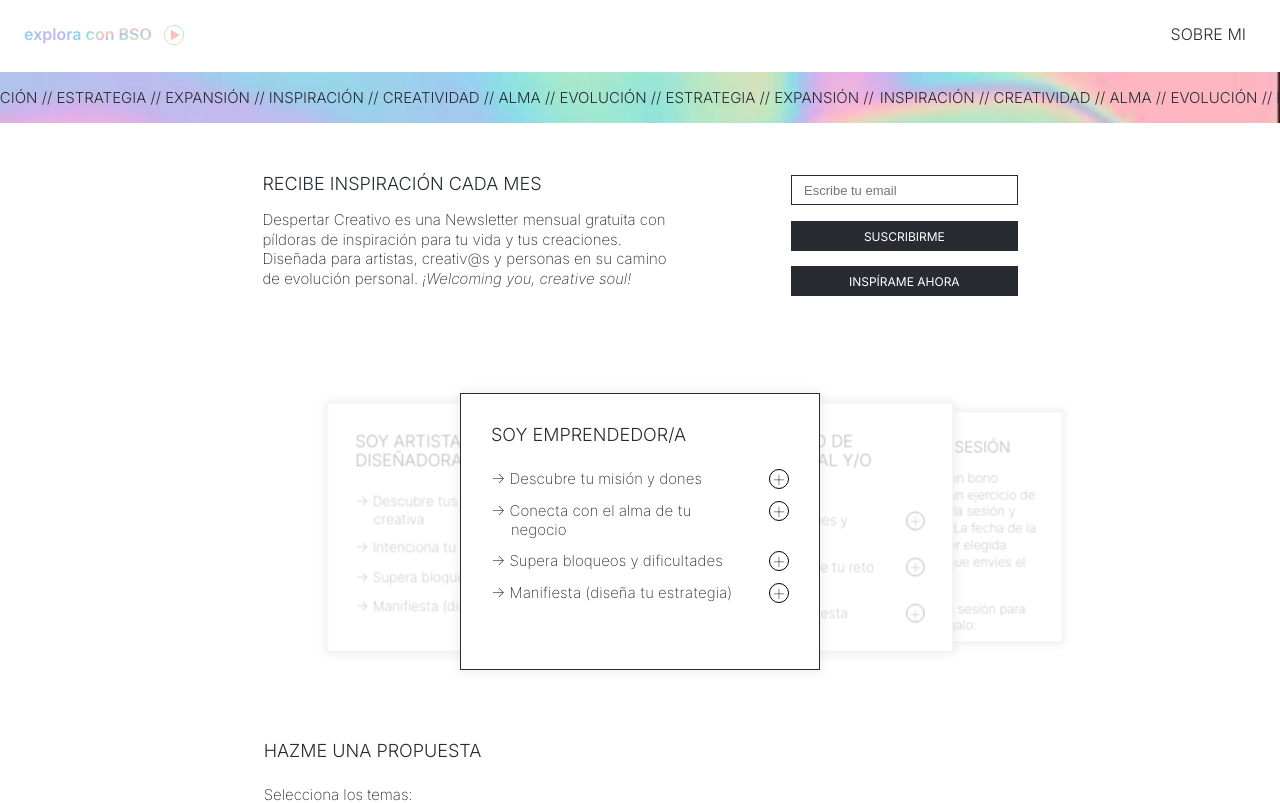
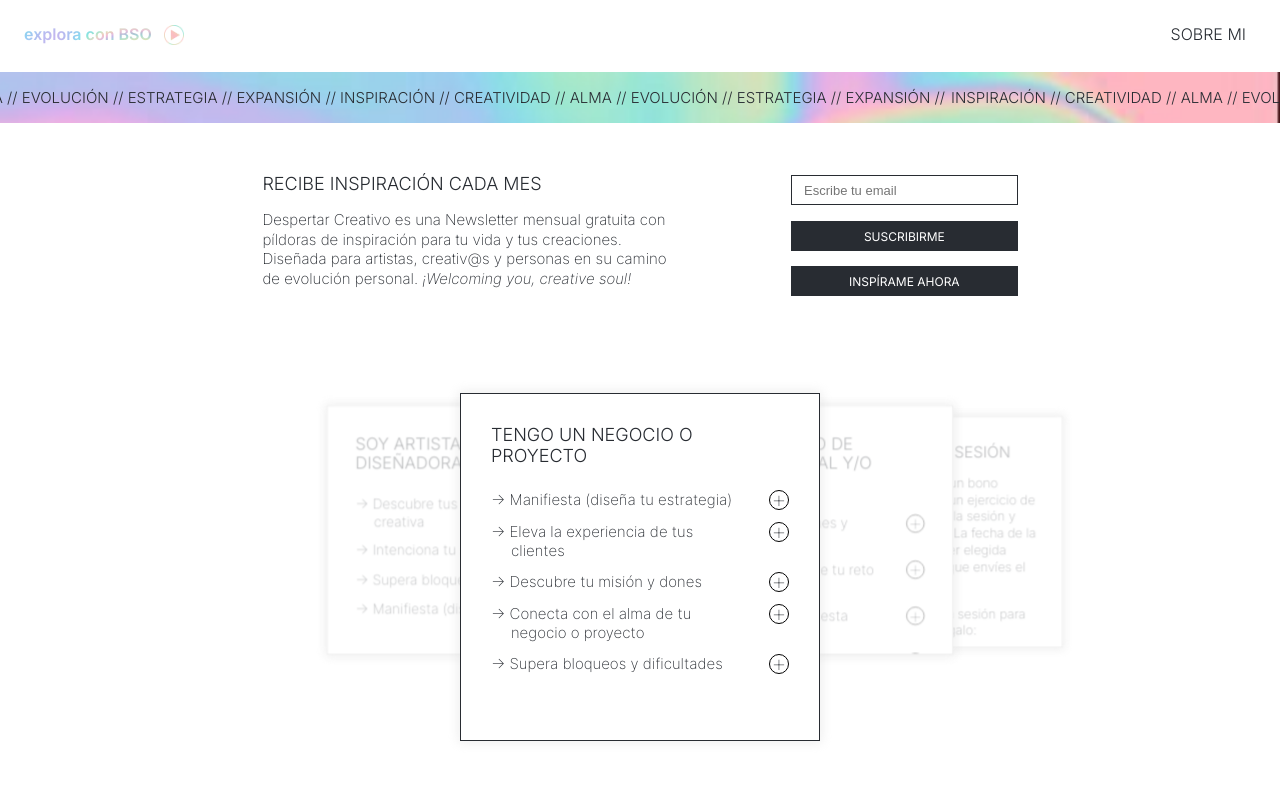
Before and after one commit to vicentegarcya/jimenagonzalez.in, a Next.js app: page / in a window 1280 px wide. Shown: the top 803 px of the page. Built offline with nearby package versions, Linux system fonts and the light colour scheme.

Commit message:
finish main services changes

```diff
--- a/pages/index.js
+++ b/pages/index.js
@@ -148,30 +148,30 @@ export default function Home() {
                   <div className={styles.servicios_grupo}>
                     <Service
                       title="Descubre tus dones y tu voz creativa"
-                      description="Comprende tu huella creativa: misión creativa, energías principales, talentos, retos evolutivos de tu camino creativo, expresión creativa principal."
-                      price="99,00 €"
-                      hashtags="#astrologia #creatividad #tarot"
+                      description="Comprende tu huella creativa: misión creativa, energías principales, talentos, retos evolutivos de tu camino creativo, expresión creativa principal, en una sesión híbrida de coaching creativo, astrología evolutiva y tarot."
+                      price="111,00 €"
+                      hashtags="#despertarcreativo #astrología #creatividad #tarot"
                       calendlyUrl="https://calendly.com/jimenagonzalez-in/descubre-mision-dones"
                     />
                     <Service
                       title="Intenciona tu siguiente proyecto"
-                      description="Descubre la identidad de tu próximo proyecto: su naturaleza, su propósito, los aprendizajes que trae, los retos y los dones que te pide expresar. "
+                      description="Descubre la identidad de tu próximo proyecto: su naturaleza, su propósito, los aprendizajes que trae, los retos y los dones que te pide expresar, en una sesión híbrida de facilitación creativa y tarot."
                       price="77,00 €"
-                      hashtags="#creatividad #tarot"
+                      hashtags="#despertarcreativo #creatividad #tarot"
                       calendlyUrl="https://calendly.com/jimenagonzalez-in/sesion-intenciona-tu-siguiente-proyecto-x-jimena-gonzalez"
                     />
                     <Service
                       title="Supera bloqueos creativos"
-                      description="Comprende el origen de tu bloqueo creativo, los aprendizajes a integrar y las acciones para liberarlo."
+                      description="Comprende el origen de tu bloqueo creativo, los aprendizajes a integrar y las acciones para liberarlo, en una sesión de coaching creativo y canalización con tarot."
                       price="77,00 €"
-                      hashtags="#creatividad #tarot #registrosakasicos"
+                      hashtags="#despertarcreativo #procesocreativo #tarot"
                       calendlyUrl="https://calendly.com/jimenagonzalez-in/sesion-supera-tu-bloqueo-creativo-x-jimena-gonzalez"
                     />
                     <Service
                       title="Manifiesta (diseña tu estrategia)"
-                      description="Conecta con tu auténtica visión, intenciona tu expansión y diseña un plan guiado."
+                      description="Conecta con tu auténtica visión, intenciona tu expansión y diseña un plan guiado, en una sesión de asesoramiento estratégico."
                       price="111,00 € *"
-                      hashtags="#estrategia #business #tarot"
+                      hashtags="#estrategia #diseño #despertarcreativo"
                       calendlyUrl="https://calendly.com/jimenagonzalez-in/sesion-manifiesta-estrategia-x-jimena-gonzalez"
                       asterisco="* Las sesiones de asesoramiento estratégico posteriores tienen un valor de 95€."
                     />
@@ -180,36 +180,44 @@ export default function Home() {
               </SwiperSlide>
               <SwiperSlide onClick={() => swiperRef.current.slideTo(1)}>
                 <div className={styles.servicio}>
-                  <h3>SOY EMPRENDEDOR/A</h3>
+                  <h3>TENGO UN NEGOCIO O PROYECTO</h3>
                   <div className={styles.servicios_grupo}>
                     <Service
+                      title="Manifiesta (diseña tu estrategia)"
+                      description="Crea o revisa la estrategia de tu proyecto o negocio con esta sesión de asesoramiento estratégico, adaptada a su necesidad y momento actual, con diseño de estrategia y business coaching."
+                      price="111,00 € *"
+                      hashtags="#estrategia #businessdesign"
+                      calendlyUrl="https://calendly.com/jimenagonzalez-in/sesion-manifiesta-disena-tu-estrategia-x-jimena-gonzalez"
+                      asterisco="* Bono de 5 sesiones de asesoramiento estratégico · 444€"
+                    />
+                    <Service
+                      title="Eleva la experiencia de tus clientes"
+                      description="Crea o rediseña la experiencia física y/o digital de los usuarios de tus servicios con esta sesión de acompañamiento estratégico. Eleva la oferta de tu negocio usando diseño de experiencia y diseño de servicios. "
+                      price="111,00 € *"
+                      hashtags="#estrategia #experiencedesign #servicedesign"
+                      calendlyUrl="https://calendly.com/jimenagonzalez-in/sesion-eleva-x-jimena-gonzalez"
+                      asterisco="* Bono de 5 sesiones de asesoramiento estratégico · 444€"
+                    />
+                    <Service
                       title="Descubre tu misión y dones"
-                      description="Comprende tu huella creativa: misión, dones y talentos a expresar, retos evolutivos y naturaleza de los proyectos alineados."
-                      price="99,00 €"
-                      hashtags="#astrología #emprendimiento #tarot #creatividad"
+                      description="Comprende tu huella creativa: misión, dones y talentos a expresar, retos evolutivos y naturaleza de los proyectos alineados, en una sesión híbrida de coaching estratégico, astrología evolutiva y tarot."
+                      price="111,00 €"
+                      hashtags="#emprendimiento #tarot #despertarcreativo #astrología"
                       calendlyUrl="https://calendly.com/jimenagonzalez-in/sesion-descubre-tu-mision-y-dones-x-jimena-gonzalez"
                     />
                     <Service
-                      title="Conecta con el alma de tu negocio"
-                      description="Descubre la identidad de tu negocio: alma y naturaleza, misión individual y colectiva, propósito, tu rol en él, los dones y talentos que te pide expresar y los aprendizajes que trae para ti."
+                      title="Conecta con el alma de tu negocio o proyecto"
+                      description="Descubre la identidad de tu negocio: alma y naturaleza, misión individual y colectiva, propósito, tu rol en él, los dones y talentos que te pide expresar y los aprendizajes que trae para ti; en una sesión híbrida de diseño de negocios y coaching estratégico combinada con canalización y tarot."
                       price="77,00 €"
-                      hashtags="#estrategia #tarot #astrología"
+                      hashtags="#estrategia #despertarcreativo #tarot"
                       calendlyUrl="https://calendly.com/jimenagonzalez-in/sesion-conecta-con-el-alma-de-tu-negocio-x-jimena-gonzalez"
                     />
                     <Service
                       title="Supera bloqueos y dificultades"
-                      description="Comprende la naturaleza de tus bloqueos, los aprendizajes que traen y las acciones para liberarlos."
+                      description="Comprende la naturaleza de tus bloqueos, los aprendizajes que traen y las acciones para liberarlos, en una sesión de coaching estratégico combinada con tarot."
                       price="77,00 €"
-                      hashtags="#estrategia #tarot"
+                      hashtags="#estrategia #despertarcreativo #tarot"
                       calendlyUrl="https://calendly.com/jimenagonzalez-in/sesion-supera-bloqueos-y-dificultades-x-jimena-gonzalez"
-                    />
-                    <Service
-                      title="Manifiesta (diseña tu estrategia)"
-                      description="Conecta con tu auténtica visión, intenciona tu expansión y diseña un plan guiado."
-                      price="111,00 € *"
-                      hashtags="#estrategia #tarot"
-                      calendlyUrl="https://calendly.com/jimenagonzalez-in/sesion-manifiesta-disena-tu-estrategia-x-jimena-gonzalez"
-                      asterisco="* Las sesiones de asesoramiento estratégico posteriores tienen un valor de 95€."
                     />
                   </div>
                 </div>
@@ -222,24 +230,36 @@ export default function Home() {
                   <div className={styles.servicios_grupo}>
                     <Service
                       title="Descubre tu misión, dones y retos vitales"
-                      description="Comprende tu huella evolutiva: misión, dones y talentos a expresar, retos evolutivos y de sanación de tu alma."
+                      description="Comprende tu huella evolutiva: misión, dones y talentos a expresar, retos evolutivos y de sanación de tu alma, en una sesión de lectura de tu carta astral combinada con una tirada de tarot evolutivo."
                       price="99,00 €"
                       hashtags="#astrología #tarot"
                       calendlyUrl="https://calendly.com/jimenagonzalez-in/sesion-descubre-tu-mision-y-evolucion-x-jimena-gonzalez"
                     />
                     <Service
                       title="Comprende el sentido de tu reto actual"
-                      description="Descubre la perspectiva evolutiva y espiritual de tu dificultad actual (pareja, salud, trabajo, sanación…) y conecta con su propósito, aprendizajes y acciones a tomar."
+                      description="Descubre la perspectiva evolutiva y espiritual de tu dificultad actual (pareja, salud, trabajo, sanación…) y conecta con su propósito, aprendizajes y acciones a tomar, en una sesión de tarot evolutivo."
                       price="55,00 €"
                       hashtags="#tarot #espiritualidad"
                       calendlyUrl="https://calendly.com/jimenagonzalez-in/sesion-comprende-tu-reto-x-jimena-gonzalez"
                     />
                     <Service
                       title="Desvela el propósito de esta etapa vital"
-                      description="Comprende la energía de esta etapa de tu desarrollo, sus retos evolutivos y aprendizajes a integrar, las áreas de tu vida que son protagonistas y cómo hacerle frente de la mejor manera."
-                      price="111,00 €"
+                      description="Comprende la energía de esta etapa de tu desarrollo, sus retos evolutivos y aprendizajes a integrar, las áreas de tu vida que son protagonistas y la energía disponible para ti; en una sesión de lectura de tu revolución solar, tránsitos del año y el clima astral aplicado combinado con una tirada de tarot evolutivo. Especialmente recomendada para cumpleaños, comienzos de año o cambios vitales."
+                      price="222,00 €"
                       hashtags="#astrologia #tarot"
                       calendlyUrl="https://calendly.com/jimenagonzalez-in/sesion-desvela-esta-etapa-vital-x-jimena-gonzalez"
+                    />
+                    <Service
+                      title="Crea tu propia sesión"
+                      description="Explora cualquier temática en esta sesión, con la técnica o técnicas que mejor se adapten a ella: una tirada personalizada de Tarot, información astrológica, Registros Akáshicos, numerología, diseño humano, coaching, etc."
+                      price="55,00 €"
+                      calendlyUrl="https://calendly.com/jimenagonzalez-in/crea-tu-sesion-x-jimena-gonzalez"
+                    />
+                    <Service
+                      title="Resuelve tu duda (express)"
+                      description="Aclara una consulta rápida en esta sesión de 10 minutos con Tarot y/o otras técnicas."
+                      price="25,00 €"
+                      calendlyUrl="https://calendly.com/jimenagonzalez-in/sesion-consulta-express-x-jimena-gonzalez-clone"
                     />
                   </div>
                 </div>
@@ -297,69 +317,77 @@ export default function Home() {
           {!isDesktop && (
             <section className={styles.servicios}>
               <div className={styles.servicio}>
+                <h3>TENGO UN NEGOCIO O PROYECTO</h3>
+                <div className={styles.servicios_grupo}>
+                  <Service
+                    title="Manifiesta (diseña tu estrategia)"
+                    description="Crea o revisa la estrategia de tu proyecto o negocio con esta sesión de asesoramiento estratégico, adaptada a su necesidad y momento actual, con diseño de estrategia y business coaching."
+                    price="111,00 € *"
+                    hashtags="#estrategia #businessdesign"
+                    calendlyUrl="https://calendly.com/jimenagonzalez-in/sesion-manifiesta-disena-tu-estrategia-x-jimena-gonzalez"
+                    asterisco="* Bono de 5 sesiones de asesoramiento estratégico · 444€"
+                  />
+                  <Service
+                    title="Eleva la experiencia de tus clientes"
+                    description="Crea o rediseña la experiencia física y/o digital de los usuarios de tus servicios con esta sesión de acompañamiento estratégico. Eleva la oferta de tu negocio usando diseño de experiencia y diseño de servicios. "
+                    price="111,00 € *"
+                    hashtags="#estrategia #experiencedesign #servicedesign"
+                    calendlyUrl="https://calendly.com/jimenagonzalez-in/sesion-eleva-x-jimena-gonzalez"
+                    asterisco="* Bono de 5 sesiones de asesoramiento estratégico · 444€"
+                  />
+                  <Service
+                    title="Descubre tu misión y dones"
+                    description="Comprende tu huella creativa: misión, dones y talentos a expresar, retos evolutivos y naturaleza de los proyectos alineados, en una sesión híbrida de coaching estratégico, astrología evolutiva y tarot."
+                    price="111,00 €"
+                    hashtags="#emprendimiento #tarot #despertarcreativo #astrología"
+                    calendlyUrl="https://calendly.com/jimenagonzalez-in/sesion-descubre-tu-mision-y-dones-x-jimena-gonzalez"
+                  />
+                  <Service
+                    title="Conecta con el alma de tu negocio o proyecto"
+                    description="Descubre la identidad de tu negocio: alma y naturaleza, misión individual y colectiva, propósito, tu rol en él, los dones y talentos que te pide expresar y los aprendizajes que trae para ti; en una sesión híbrida de diseño de negocios y coaching estratégico combinada con canalización y tarot."
+                    price="77,00 €"
+                    hashtags="#estrategia #despertarcreativo #tarot"
+                    calendlyUrl="https://calendly.com/jimenagonzalez-in/sesion-conecta-con-el-alma-de-tu-negocio-x-jimena-gonzalez"
+                  />
+                  <Service
+                    title="Supera bloqueos y dificultades"
+                    description="Comprende la naturaleza de tus bloqueos, los aprendizajes que traen y las acciones para liberarlos, en una sesión de coaching estratégico combinada con tarot."
+                    price="77,00 €"
+                    hashtags="#estrategia #despertarcreativo #tarot"
+                    calendlyUrl="https://calendly.com/jimenagonzalez-in/sesion-supera-bloqueos-y-dificultades-x-jimena-gonzalez"
+                  />
+                </div>
+              </div>
+              <div className={styles.servicio}>
                 <h3>SOY ARTISTA, CREATIV@ O DISEÑADORA</h3>
                 <div className={styles.servicios_grupo}>
                   <Service
                     title="Descubre tus dones y tu voz creativa"
-                    description="Comprende tu huella creativa: misión creativa, energías principales, talentos, retos evolutivos de tu camino creativo, expresión creativa principal."
-                    price="99,00 €"
-                    hashtags="#astrologia #creatividad #tarot"
+                    description="Comprende tu huella creativa: misión creativa, energías principales, talentos, retos evolutivos de tu camino creativo, expresión creativa principal, en una sesión híbrida de coaching creativo, astrología evolutiva y tarot."
+                    price="111,00 €"
+                    hashtags="#despertarcreativo #astrología #creatividad #tarot"
                     calendlyUrl="https://calendly.com/jimenagonzalez-in/descubre-mision-dones"
                   />
                   <Service
                     title="Intenciona tu siguiente proyecto"
-                    description="Descubre la identidad de tu próximo proyecto: su naturaleza, su propósito, los aprendizajes que trae, los retos y los dones que te pide expresar. "
+                    description="Descubre la identidad de tu próximo proyecto: su naturaleza, su propósito, los aprendizajes que trae, los retos y los dones que te pide expresar, en una sesión híbrida de facilitación creativa y tarot."
                     price="77,00 €"
-                    hashtags="#creatividad #tarot"
+                    hashtags="#despertarcreativo #creatividad #tarot"
                     calendlyUrl="https://calendly.com/jimenagonzalez-in/sesion-intenciona-tu-siguiente-proyecto-x-jimena-gonzalez"
                   />
                   <Service
                     title="Supera bloqueos creativos"
-                    description="Comprende el origen de tu bloqueo creativo, los aprendizajes a integrar y las acciones para liberarlo."
+                    description="Comprende el origen de tu bloqueo creativo, los aprendizajes a integrar y las acciones para liberarlo, en una sesión de coaching creativo y canalización con tarot."
                     price="77,00 €"
-                    hashtags="#creatividad #tarot #registrosakasicos"
+                    hashtags="#despertarcreativo #procesocreativo #tarot"
                     calendlyUrl="https://calendly.com/jimenagonzalez-in/sesion-supera-tu-bloqueo-creativo-x-jimena-gonzalez"
                   />
                   <Service
                     title="Manifiesta (diseña tu estrategia)"
-                    description="Conecta con tu auténtica visión, intenciona tu expansión y diseña un plan guiado."
+                    description="Conecta con tu auténtica visión, intenciona tu expansión y diseña un plan guiado, en una sesión de asesoramiento estratégico."
                     price="111,00 € *"
-                    hashtags="#estrategia #business #tarot"
+                    hashtags="#estrategia #diseño #despertarcreativo"
                     calendlyUrl="https://calendly.com/jimenagonzalez-in/sesion-manifiesta-estrategia-x-jimena-gonzalez"
-                    asterisco="* Las sesiones de asesoramiento estratégico posteriores tienen un valor de 95€."
-                  />
-                </div>
-              </div>
-              <div className={styles.servicio}>
-                <h3>SOY EMPRENDEDOR/A</h3>
-                <div className={styles.servicios_grupo}>
-                  <Service
-                    title="Descubre tu misión y dones"
-                    description="Comprende tu huella creativa: misión, dones y talentos a expresar, retos evolutivos y naturaleza de los proyectos alineados."
-                    price="99,00 €"
-                    hashtags="#astrología #emprendimiento #tarot #creatividad"
-                    calendlyUrl="https://calendly.com/jimenagonzalez-in/sesion-descubre-tu-mision-y-dones-x-jimena-gonzalez"
-                  />
-                  <Service
-                    title="Conecta con el alma de tu negocio"
-                    description="Descubre la identidad de tu negocio: alma y naturaleza, misión individual y colectiva, propósito, tu rol en él, los dones y talentos que te pide expresar y los aprendizajes que trae para ti."
-                    price="77,00 €"
-                    hashtags="#estrategia #tarot #astrología"
-                    calendlyUrl="https://calendly.com/jimenagonzalez-in/sesion-conecta-con-el-alma-de-tu-negocio-x-jimena-gonzalez"
-                  />
-                  <Service
-                    title="Supera bloqueos y dificultades"
-                    description="Comprende la naturaleza de tus bloqueos, los aprendizajes que traen y las acciones para liberarlos."
-                    price="77,00 €"
-                    hashtags="#estrategia #tarot"
-                    calendlyUrl="https://calendly.com/jimenagonzalez-in/sesion-supera-bloqueos-y-dificultades-x-jimena-gonzalez"
-                  />
-                  <Service
-                    title="Manifiesta (diseña tu estrategia)"
-                    description="Conecta con tu auténtica visión, intenciona tu expansión y diseña un plan guiado."
-                    price="111,00 € *"
-                    hashtags="#estrategia #tarot"
-                    calendlyUrl="https://calendly.com/jimenagonzalez-in/sesion-manifiesta-disena-tu-estrategia-x-jimena-gonzalez"
                     asterisco="* Las sesiones de asesoramiento estratégico posteriores tienen un valor de 95€."
                   />
                 </div>
@@ -369,24 +397,36 @@ export default function Home() {
                 <div className={styles.servicios_grupo}>
                   <Service
                     title="Descubre tu misión, dones y retos vitales"
-                    description="Comprende tu huella evolutiva: misión, dones y talentos a expresar, retos evolutivos y de sanación de tu alma."
+                    description="Comprende tu huella evolutiva: misión, dones y talentos a expresar, retos evolutivos y de sanación de tu alma, en una sesión de lectura de tu carta astral combinada con una tirada de tarot evolutivo."
                     price="99,00 €"
                     hashtags="#astrología #tarot"
                     calendlyUrl="https://calendly.com/jimenagonzalez-in/sesion-descubre-tu-mision-y-evolucion-x-jimena-gonzalez"
                   />
                   <Service
                     title="Comprende el sentido de tu reto actual"
-                    description="Descubre la perspectiva evolutiva y espiritual de tu dificultad actual (pareja, salud, trabajo, sanación…) y conecta con su propósito, aprendizajes y acciones a tomar."
+                    description="Descubre la perspectiva evolutiva y espiritual de tu dificultad actual (pareja, salud, trabajo, sanación…) y conecta con su propósito, aprendizajes y acciones a tomar, en una sesión de tarot evolutivo."
                     price="55,00 €"
                     hashtags="#tarot #espiritualidad"
                     calendlyUrl="https://calendly.com/jimenagonzalez-in/sesion-comprende-tu-reto-x-jimena-gonzalez"
                   />
                   <Service
                     title="Desvela el propósito de esta etapa vital"
-                    description="Comprende la energía de esta etapa de tu desarrollo, sus retos evolutivos y aprendizajes a integrar, las áreas de tu vida que son protagonistas y cómo hacerle frente de la mejor manera."
-                    price="111,00 €"
+                    description="Comprende la energía de esta etapa de tu desarrollo, sus retos evolutivos y aprendizajes a integrar, las áreas de tu vida que son protagonistas y la energía disponible para ti; en una sesión de lectura de tu revolución solar, tránsitos del año y el clima astral aplicado combinado con una tirada de tarot evolutivo. Especialmente recomendada para cumpleaños, comienzos de año o cambios vitales."
+                    price="222,00 €"
                     hashtags="#astrologia #tarot"
                     calendlyUrl="https://calendly.com/jimenagonzalez-in/sesion-desvela-esta-etapa-vital-x-jimena-gonzalez"
+                  />
+                  <Service
+                    title="Crea tu propia sesión"
+                    description="Explora cualquier temática en esta sesión, con la técnica o técnicas que mejor se adapten a ella: una tirada personalizada de Tarot, información astrológica, Registros Akáshicos, numerología, diseño humano, coaching, etc."
+                    price="55,00 €"
+                    calendlyUrl="https://calendly.com/jimenagonzalez-in/crea-tu-sesion-x-jimena-gonzalez"
+                  />
+                  <Service
+                    title="Resuelve tu duda (express)"
+                    description="Aclara una consulta rápida en esta sesión de 10 minutos con Tarot y/o otras técnicas."
+                    price="25,00 €"
+                    calendlyUrl="https://calendly.com/jimenagonzalez-in/sesion-consulta-express-x-jimena-gonzalez-clone"
                   />
                 </div>
               </div>
--- a/styles/Home.module.scss
+++ b/styles/Home.module.scss
@@ -182,7 +182,7 @@ $height: 450px;
   }
 
   .keywords > p {
-    animation: scrollText 20s infinite linear;
+    animation: scrollText 25s infinite linear;
   }
 
   .servicios,
```
Also changed, not shown: styles/Me.module.css (+11 -2 lines).
